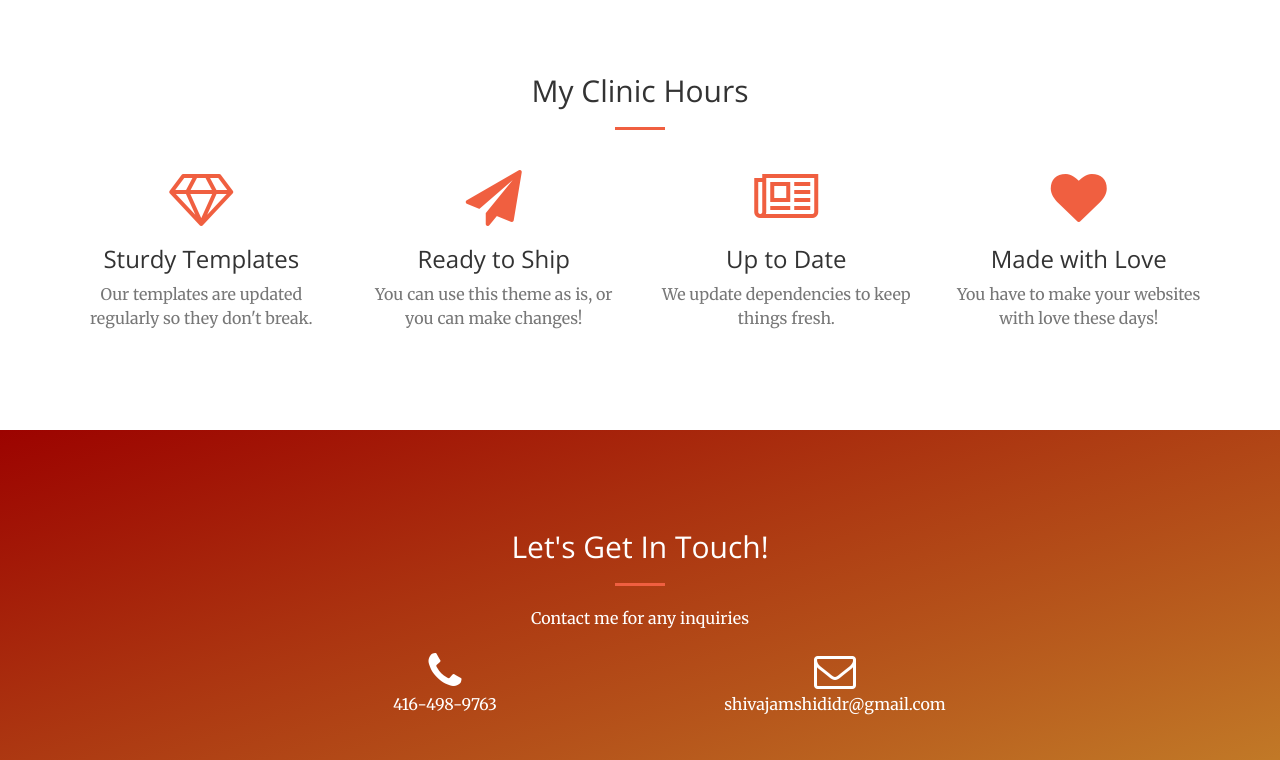
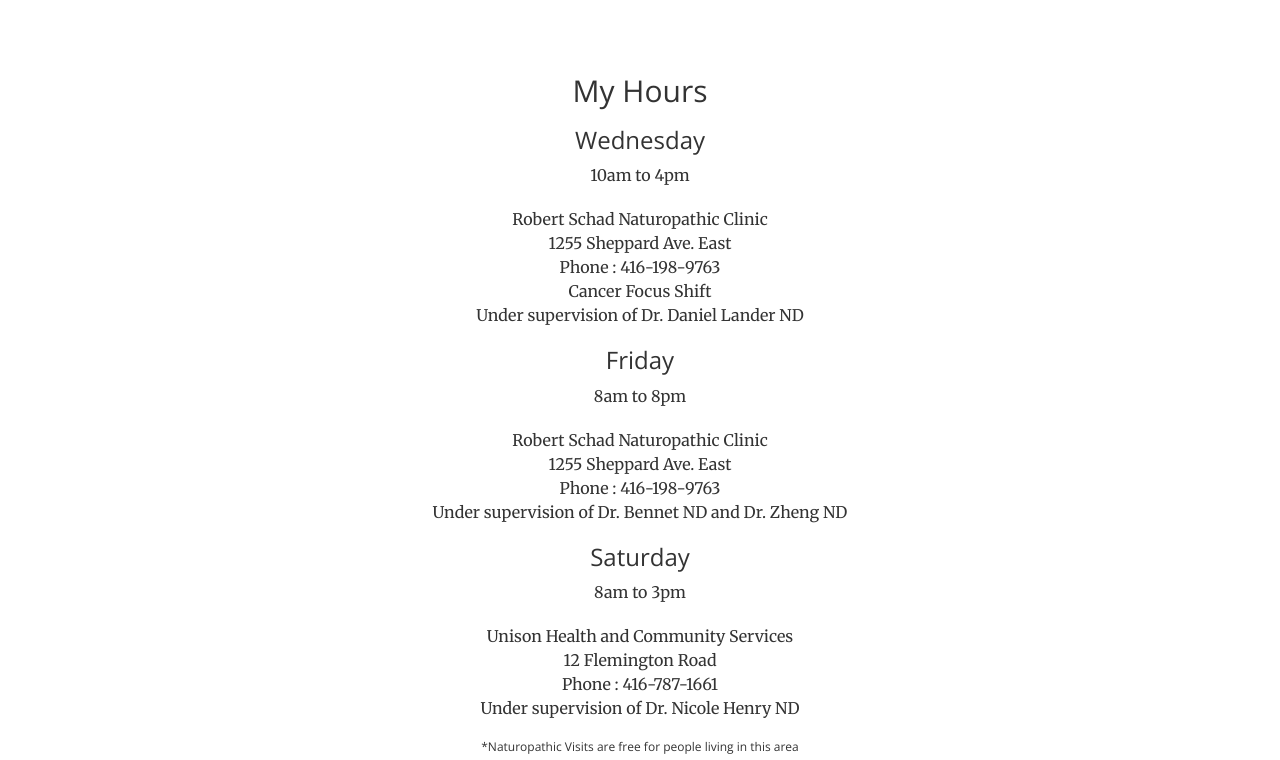
Before and after one commit to nd47/nd47.github.io, a website: page index.html in a window 1280 px wide. Shown: the part 1220-1980 px from the top of the page. Drawn offline with nearby package versions, Linux system fonts and the light colour scheme.

Commit message:
added clinic hours

```diff
--- a/index.html
+++ b/index.html
@@ -41,7 +41,7 @@
                         <a class="page-scroll" href="#about">About</a>
                     </li>
                     <li>
-                        <a class="page-scroll" href="#services">Hours</a>
+                        <a class="page-scroll" href="#hours">Hours</a>
                     </li>
                     <li>
                         <a class="page-scroll" href="#contact">Contact</a>
@@ -68,53 +68,56 @@
                     <h2 class="section-heading">Welcome to my website!</h2>
                     <hr class="light">
                     <p class="text-faded">I'm a Naturopathic Medical Intern currently studying at <a href="http://www.ccnm.edu/">CCNM</a>. My services include Cancer Care, Digestive Wellness, Allergies, Diabetes, and Cardiovascular Health.</p>
-                    <a href="#services" class="page-scroll btn btn-default btn-xl sr-button">Check out my hours</a>
+                    <a href="#hours" class="page-scroll btn btn-default btn-xl sr-button">Check out my hours</a>
                 </div>
             </div>
         </div>
     </section>
 
-    <section id="services">
+    <section id="hours">
         <div class="container">
             <div class="row">
                 <div class="col-lg-12 text-center">
-                    <h2 class="section-heading">My Clinic Hours</h2>
+                    <h2 class="section-heading">My Hours</h2>
+
+					<h3>Wednesday</h3>
+					<p>10am to 4pm</p>
+					<p>
+						Robert Schad Naturopathic Clinic</br>
+						1255 Sheppard Ave. East</br>
+						Phone : 416-198-9763 </br>
+						Cancer Focus Shift</br>
+						Under supervision of Dr. Daniel Lander ND
+					</p>
+
+
+					<h3>Friday</h3>
+					<p>8am to 8pm</p>
+					<p>
+						Robert Schad Naturopathic Clinic</br>
+						1255 Sheppard Ave. East</br>
+						Phone : 416-198-9763 </br>
+						Under supervision of Dr. Bennet ND and Dr. Zheng ND
+					</p>
+
+					<h3>Saturday</h3>
+					<p>8am to 3pm</p>
+					<p>
+						Unison Health and Community Services</br>
+						12 Flemington Road</br>
+						Phone : 416-787-1661 </br>
+						Under supervision of Dr. Nicole Henry ND
+					</p>
+					<h6>*Naturopathic Visits are free for people living in this area</h6>
+
+					<img src="img/map.png" alt="Map of the areas"/>
+
+
                     <hr class="primary">
                 </div>
             </div>
         </div>
-        <div class="container">
-            <div class="row">
-                <div class="col-lg-3 col-md-6 text-center">
-                    <div class="service-box">
-                        <i class="fa fa-4x fa-diamond text-primary sr-icons"></i>
-                        <h3>Sturdy Templates</h3>
-                        <p class="text-muted">Our templates are updated regularly so they don't break.</p>
-                    </div>
-                </div>
-                <div class="col-lg-3 col-md-6 text-center">
-                    <div class="service-box">
-                        <i class="fa fa-4x fa-paper-plane text-primary sr-icons"></i>
-                        <h3>Ready to Ship</h3>
-                        <p class="text-muted">You can use this theme as is, or you can make changes!</p>
-                    </div>
-                </div>
-                <div class="col-lg-3 col-md-6 text-center">
-                    <div class="service-box">
-                        <i class="fa fa-4x fa-newspaper-o text-primary sr-icons"></i>
-                        <h3>Up to Date</h3>
-                        <p class="text-muted">We update dependencies to keep things fresh.</p>
-                    </div>
-                </div>
-                <div class="col-lg-3 col-md-6 text-center">
-                    <div class="service-box">
-                        <i class="fa fa-4x fa-heart text-primary sr-icons"></i>
-                        <h3>Made with Love</h3>
-                        <p class="text-muted">You have to make your websites with love these days!</p>
-                    </div>
-                </div>
-            </div>
-        </div>
+
     </section>
 
     <section id="contact">
```
Also changed, not shown: img/map.png (added).
